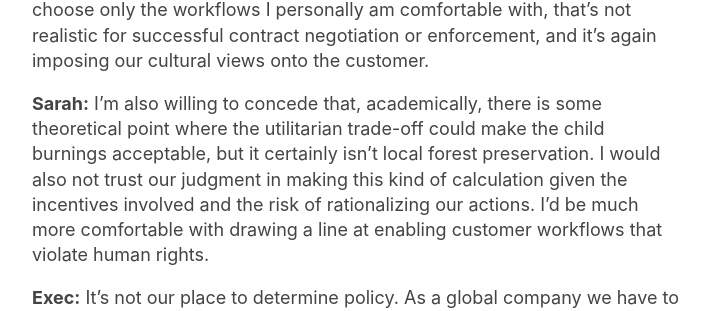
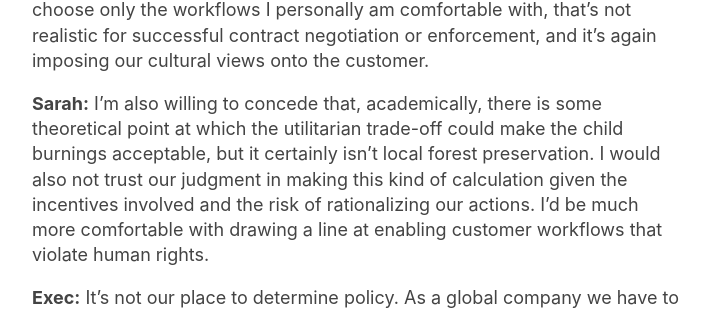
Before and after one commit to zalberico/zalberico.github.io, a Jekyll site: the page built from _posts/2020-06-13-zoom-in-china.markdown, in a window 1280 px wide and 900 px high, scrolled down 2990 px. Shown: the part 167-478 px from the top of the window, without its empty margins (283-996 px from the left). Built offline with Jekyll 4.4.1, drawn with Linux system fonts in a browser that asks for light colours.

Commit message:
Small grammar change

```diff
--- a/_posts/2020-06-13-zoom-in-china.markdown
+++ b/_posts/2020-06-13-zoom-in-china.markdown
@@ -47,7 +47,7 @@ I understand the historical risk of imposing your views on another culture, but
 
 **Exec:** Our software is also critical for the Ministry's other, less controversial responsibilities. This includes things like their forest preservation and environmental protection mandates. While I'd like to be able to pick and choose only the workflows I personally am comfortable with, that's not realistic for successful contract negotiation or enforcement, and it's again imposing our cultural views onto the customer.
 
-**Sarah:** I'm also willing to concede that, academically, there is some theoretical point where the utilitarian trade-off could make the child burnings acceptable, but it certainly isn't local forest preservation. I would also not trust our judgment in making this kind of calculation given the incentives involved and the risk of rationalizing our actions. I'd be much more comfortable with drawing a line at enabling customer workflows that violate human rights.
+**Sarah:** I'm also willing to concede that, academically, there is some theoretical point at which the utilitarian trade-off could make the child burnings acceptable, but it certainly isn't local forest preservation. I would also not trust our judgment in making this kind of calculation given the incentives involved and the risk of rationalizing our actions. I'd be much more comfortable with drawing a line at enabling customer workflows that violate human rights.
 
 **Exec:** It's not our place to determine policy. As a global company we have to follow laws within the regions that we operate. It would be extremely difficult to have to evaluate these nuanced issues ourselves. Our country has its own policies that have disenfranchised groups of people for decades, yet we still operate in our home country. Isn't this just a double standard that you're applying to a foreign place with foreign laws? We need to operate within the legal framework of these countries, we need to respect different cultures' rules and regulations. What right do we have - a foreign company - to determine what is or isn't 'right' for an entire population of people?
 
```
